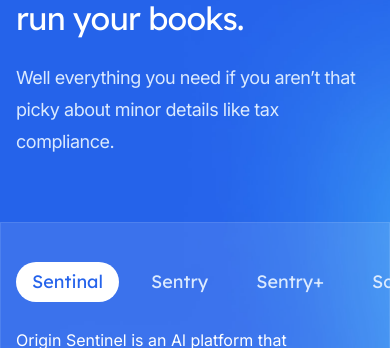
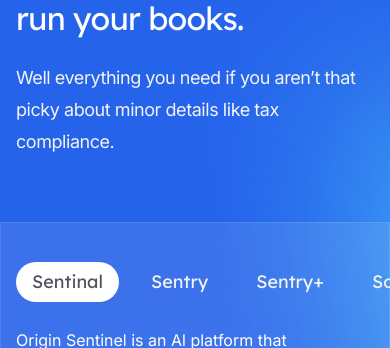
Before and after one commit to FuGuiLao/Salient, a Next.js app: page / in a window 390 px wide. Shown: the part 1290-1638 px from the top of the page. Built offline with nearby package versions, Linux system fonts and the light colour scheme.

Commit message:
Update PrimaryFeatures.jsx

```diff
--- a/src/components/PrimaryFeatures.jsx
+++ b/src/components/PrimaryFeatures.jsx
@@ -59,7 +59,7 @@ export function PrimaryFeatures() {
     <section
       id="features"
       aria-label="Features for running your books"
-      className="relative overflow-hidden bg-blue-600 pt-20 pb-28 sm:py-32"
+      className="relative overflow-hidden bg-zinc-600 pt-20 pb-28 sm:py-32"
     >
       <Image
         className="absolute top-1/2 left-1/2 max-w-none translate-x-[-44%] translate-y-[-42%]"
@@ -74,7 +74,7 @@ export function PrimaryFeatures() {
           <h2 className="font-display text-3xl tracking-tight text-white sm:text-4xl md:text-5xl">
             Everything you need to run your books.
           </h2>
-          <p className="mt-6 text-lg tracking-tight text-blue-100">
+          <p className="mt-6 text-lg tracking-tight text-zinc-100">
             Well everything you need if you aren’t that picky about minor
             details like tax compliance.
           </p>
@@ -103,8 +103,8 @@ export function PrimaryFeatures() {
                           className={clsx(
                             'font-display text-lg [&:not(:focus-visible)]:focus:outline-none',
                             selectedIndex === featureIndex
-                              ? 'text-blue-600 lg:text-white'
-                              : 'text-blue-100 hover:text-white lg:text-white'
+                              ? 'text-zinc-600 lg:text-white'
+                              : 'text-zinc-100 hover:text-white lg:text-white'
                           )}
                         >
                           <span className="absolute inset-0 rounded-full lg:rounded-r-none lg:rounded-l-xl" />
@@ -134,7 +134,7 @@ export function PrimaryFeatures() {
                         {feature.description}
                       </p>
                     </div>
-                    <div className="mt-10 w-[45rem] overflow-hidden rounded-xl bg-slate-50 shadow-xl shadow-blue-900/20 sm:w-auto lg:mt-0 lg:w-[67.8125rem]">
+                    <div className="mt-10 w-[45rem] overflow-hidden rounded-xl bg-zinc-50 shadow-xl shadow-zinc-900/20 sm:w-auto lg:mt-0 lg:w-[67.8125rem]">
                       <Image
                         className="w-full"
                         src={feature.image}
```
